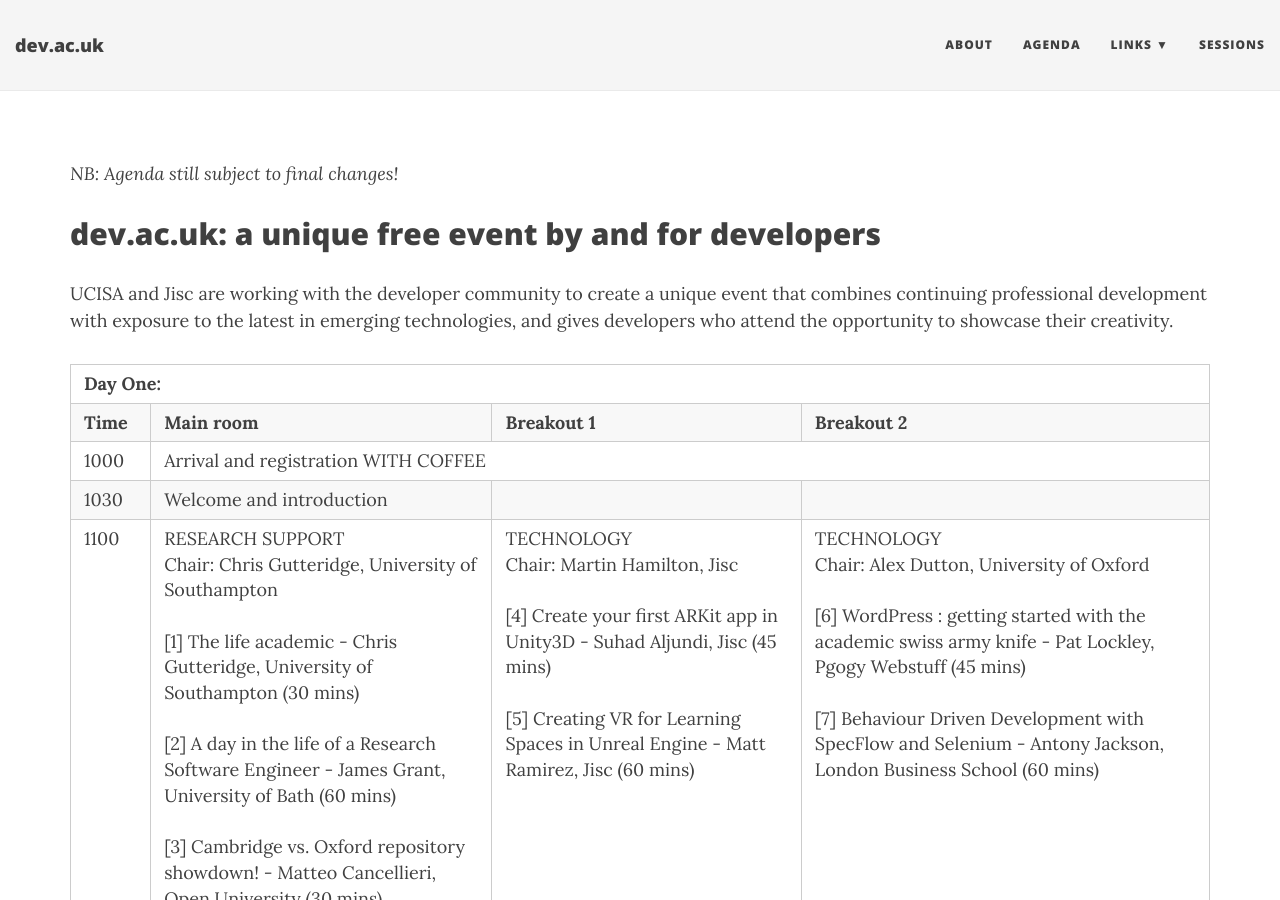
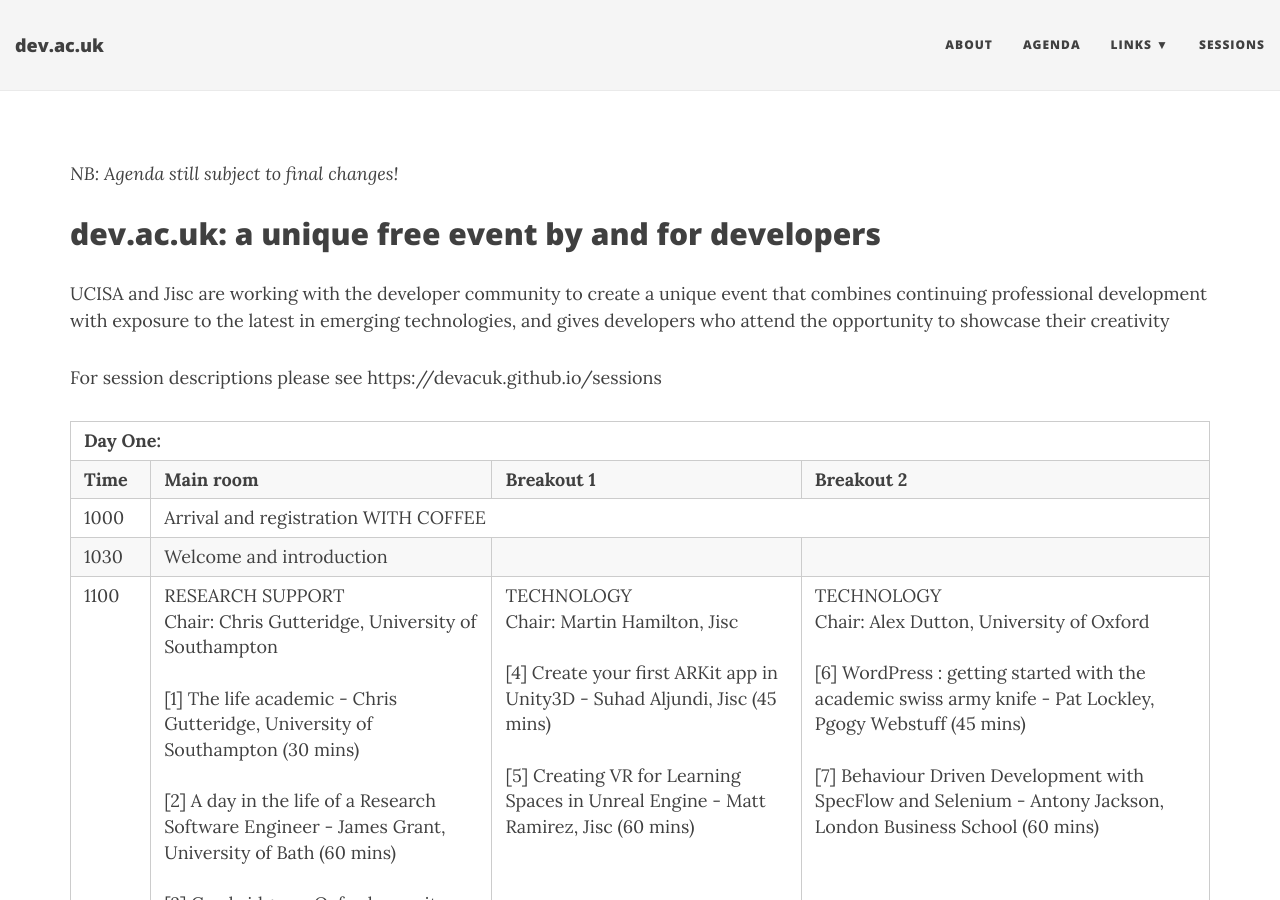
Before and after one commit to devacuk/devacuk.github.io, a Jekyll site: the page built from agenda.md, in a window 1280 px wide and 900 px high. Built offline with Jekyll 4.4.1, drawn with Linux system fonts in a browser that asks for light colours; nearby versions of some CDN libraries.

Commit message:
session descriptions link

```diff
--- a/agenda.md
+++ b/agenda.md
@@ -6,7 +6,9 @@ _NB: Agenda still subject to final changes!_
 
 ## dev.ac.uk: a unique free event by and for developers
 
-UCISA and Jisc are working with the developer community to create a unique event that combines continuing professional development with exposure to the latest in emerging technologies, and gives developers who attend the opportunity to showcase their creativity.
+UCISA and Jisc are working with the developer community to create a unique event that combines continuing professional development with exposure to the latest in emerging technologies, and gives developers who attend the opportunity to showcase their creativity
+
+For session descriptions please see https://devacuk.github.io/sessions
 
 <table>
   <tr><th colspan="4">Day One:</th></tr>
```
